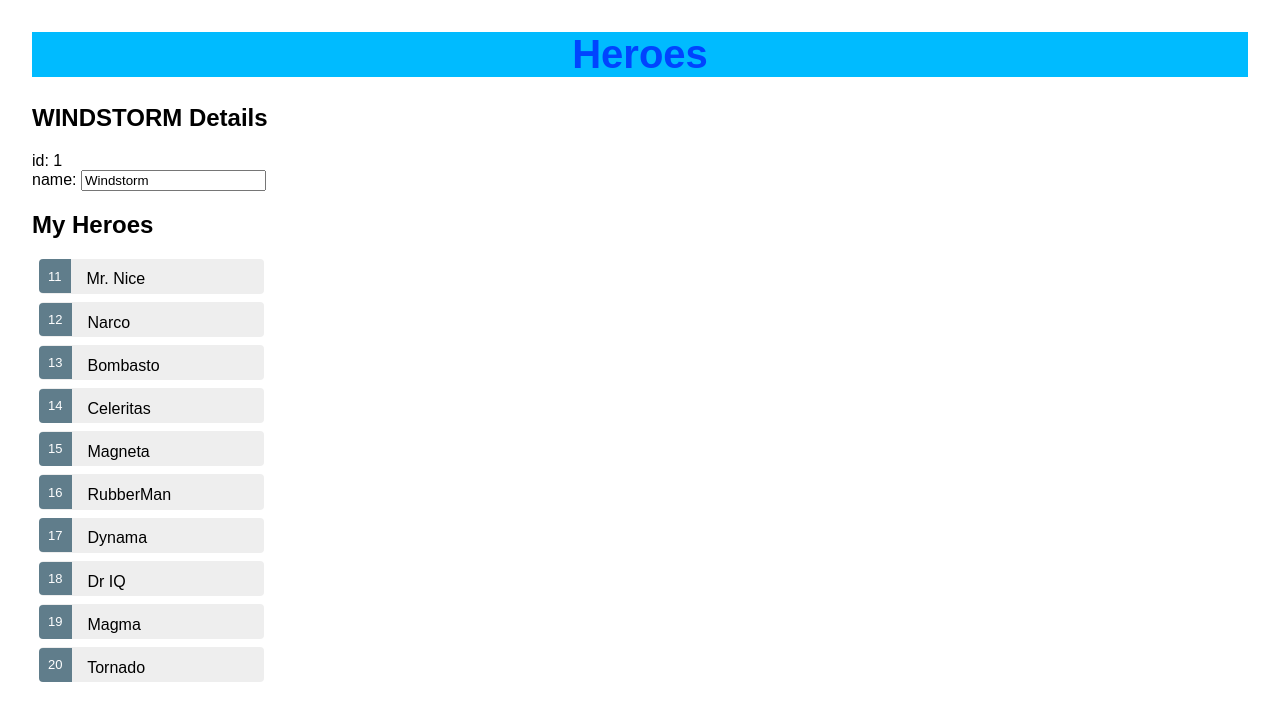
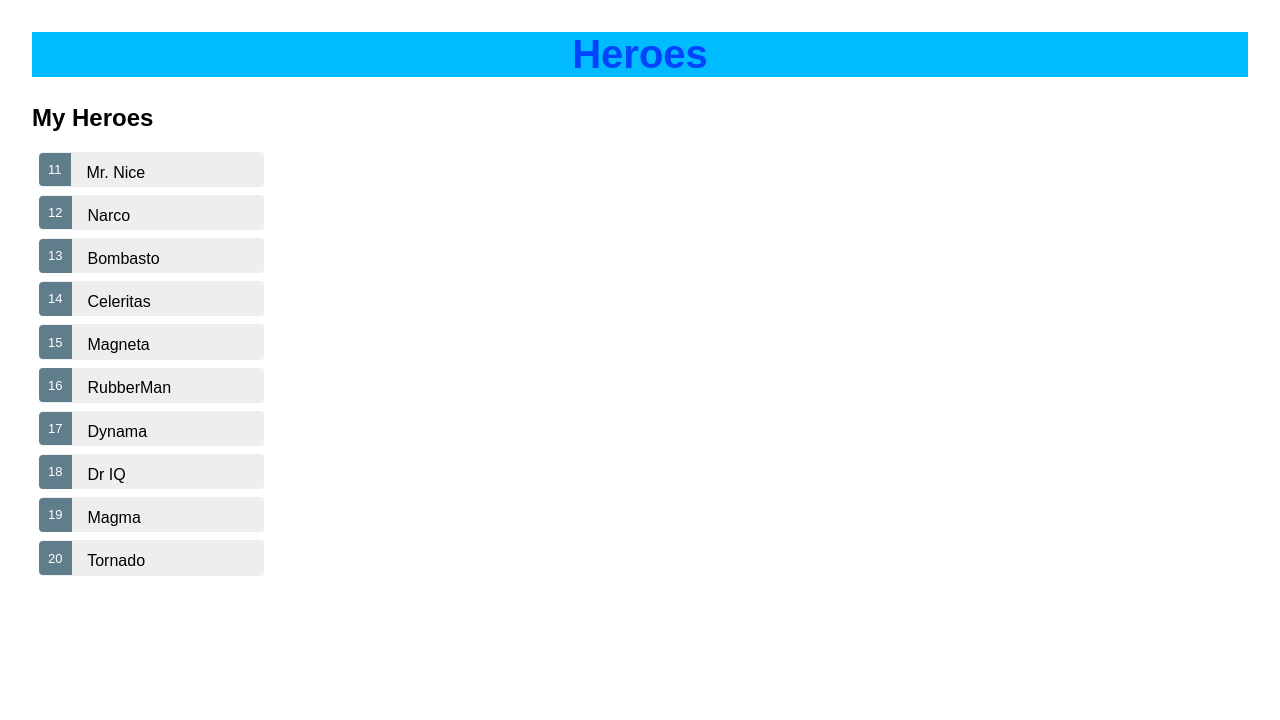
Before and after one commit to josephttran/angular-first, an Angular app: page / in a window 1280 px wide. Shown: the top 720 px of the page. Built offline with nearby package versions, Linux system fonts and the light colour scheme.

Commit message:
add click event

```diff
--- a/src/app/heroes/heroes.component.html
+++ b/src/app/heroes/heroes.component.html
@@ -1,16 +1,18 @@
-<h2>{{hero.name | uppercase}} Details </h2>
-<div>
-  <span>id: </span>{{hero.id}}
-</div>
-<div>
-  <label>name:
-    <input [(ngModel)]="hero.name" placeholder="name">
-  </label>
-</div>
-
 <h2>My Heroes</h2>
 <ul class="heroes">
-  <li *ngFor="let hero of heroes">
+  <li *ngFor="let hero of heroes" [class.selected]="hero === selectedHero" (click)="onSelect(hero)">
     <span class="badge">{{hero.id}}</span> {{hero.name}}
   </li>
 </ul>
+
+<div *ngIf="selectedHero">
+  <h2>{{selectedHero.name | uppercase}} Details </h2>
+  <div>
+    <span>id: </span>{{selectedHero.id}}
+  </div>
+  <div>
+    <label>
+      name: <input [(ngModel)]="selectedHero.name" placeholder="name">
+    </label>
+  </div>
+</div>
--- a/src/app/heroes/heroes.component.ts
+++ b/src/app/heroes/heroes.component.ts
@@ -9,10 +9,7 @@
   styleUrls: ['./heroes.component.css']
 })
 export class HeroesComponent implements OnInit {
-  hero: Hero = {
-    id: 1,
-    name: 'Windstorm'
-  };
+  selectedHero: Hero;
   heroes = HEROES;
 
   constructor() { }
@@ -20,4 +17,8 @@
   ngOnInit() {
   }
 
+  onSelect(hero: Hero): void {
+    this.selectedHero = hero;
+  }
+
 }
```
